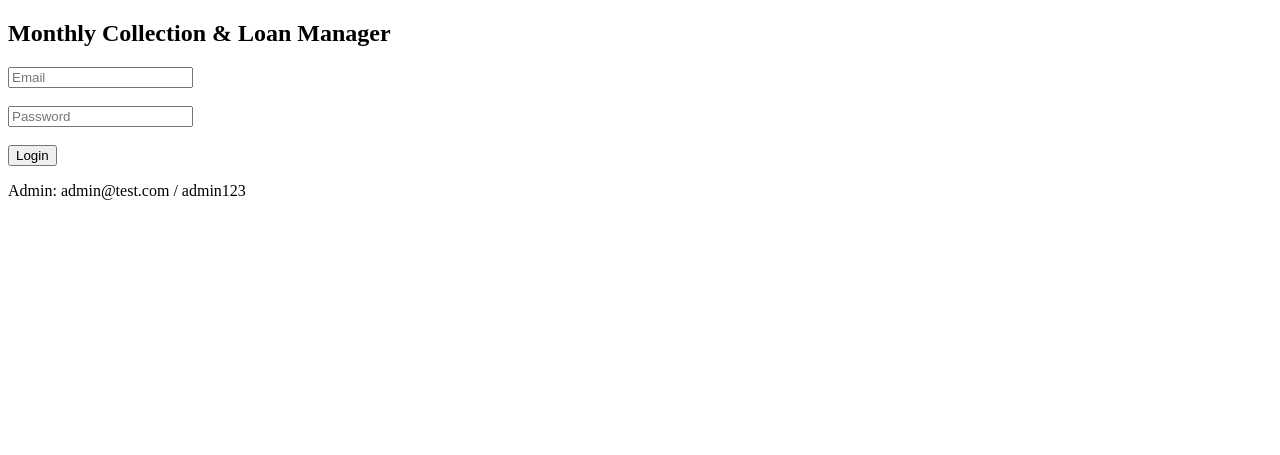
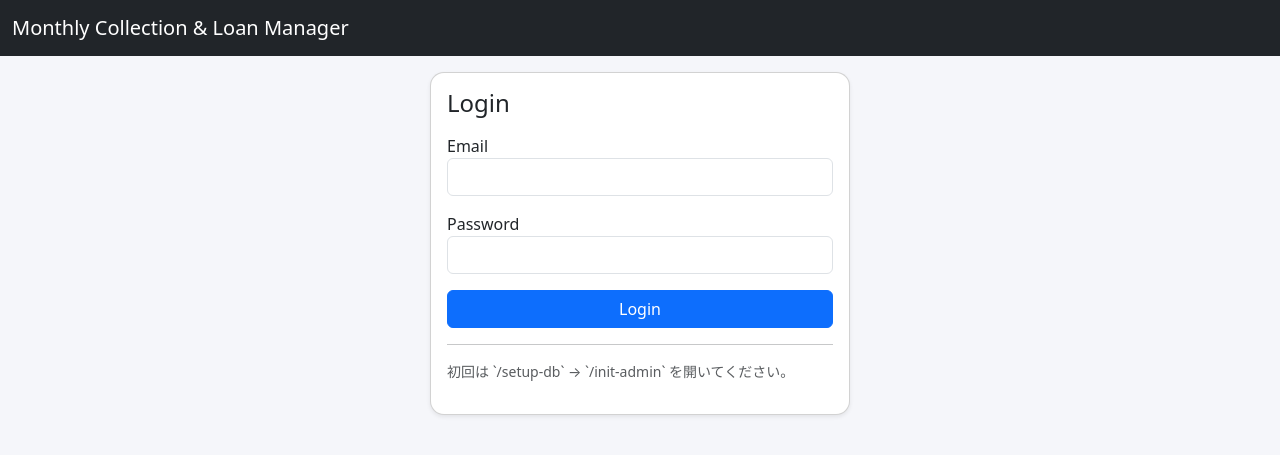
Before and after one commit to LearningwithSudip/monthly-collection-loan-manager, a Flask app: page /login in a window 1280 px wide. Shown: the top 455 px of the page. Run offline with Flask 3, Linux system fonts and the light colour scheme.

Commit message:
Update login.html for better structure and styling
Refactor login page to use template inheritance and improve layout.

```diff
--- a/templates/login.html
+++ b/templates/login.html
@@ -1,18 +1,30 @@
-<!DOCTYPE html>
-<html>
-<head>
-    <title>Monthly Collection & Loan Manager</title>
-    <meta name="viewport" content="width=device-width, initial-scale=1">
-</head>
-<body>
-    <h2>Monthly Collection & Loan Manager</h2>
+{% extends "base.html" %}
 
-    <form method="post">
-        <input name="email" placeholder="Email" required><br><br>
-        <input name="password" type="password" placeholder="Password" required><br><br>
-        <button type="submit">Login</button>
-    </form>
+{% block content %}
 
-    <p>Admin: admin@test.com / admin123</p>
-</body>
-</html>
+<div class="card shadow-sm mx-auto" style="max-width: 420px;">
+    <div class="card-body">
+        <h4 class="mb-3">Login</h4>
+
+        <form method="post">
+            <div class="mb-3">
+                <label>Email</label>
+                <input type="email" name="email" class="form-control" required>
+            </div>
+
+            <div class="mb-3">
+                <label>Password</label>
+                <input type="password" name="password" class="form-control" required>
+            </div>
+
+            <button class="btn btn-primary w-100">Login</button>
+        </form>
+
+        <hr>
+        <p class="small text-muted">
+            初回は `/setup-db` → `/init-admin` を開いてください。
+        </p>
+    </div>
+</div>
+
+{% endblock %}
```
